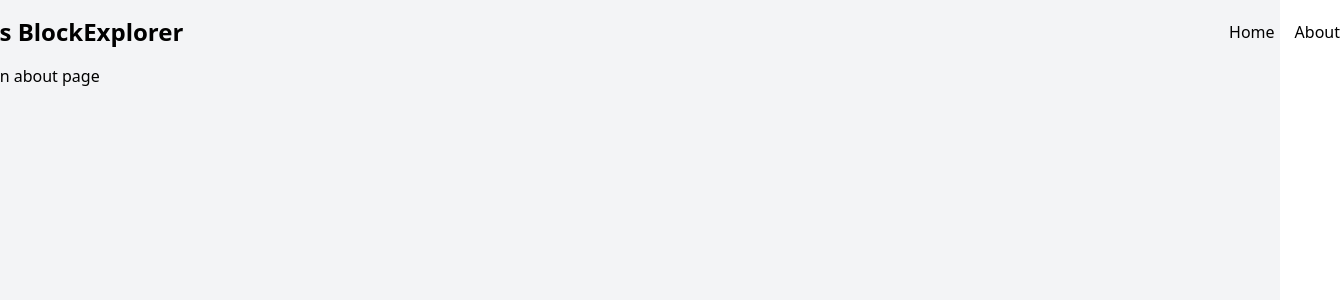
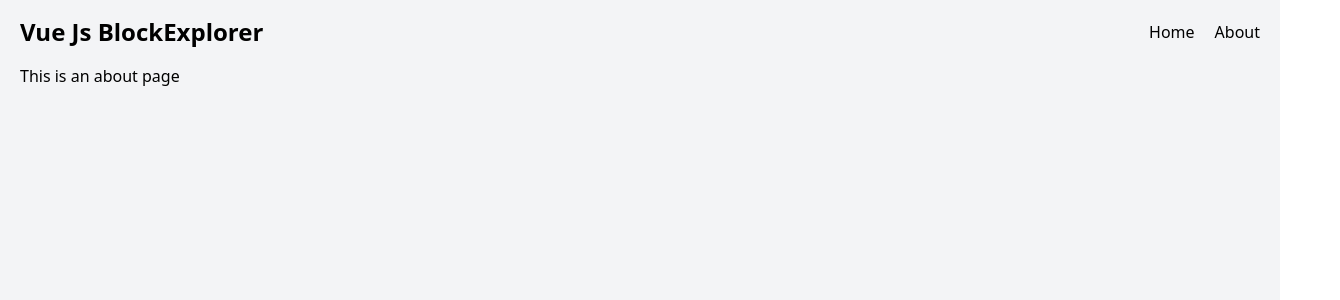
Before and after one commit to hermannleboss/au-blockexplorer-vue, a Vue app: page /about in a window 1280 px wide. Shown: the top 300 px of the page, 1340 px wide, since content can reach past the window. Built offline with nearby package versions, Linux system fonts and the light colour scheme.

Commit message:
feat: Layout style

```diff
--- a/src/App.vue
+++ b/src/App.vue
@@ -5,7 +5,7 @@ import {RouterLink, RouterView} from 'vue-router'
 
 <template>
   <div class="flex justify-center bg-gray-100 min-h-screen">
-    <div class="max-w-5xl" style="min-width: 1400px">
+    <div class="max-w-7xl w-full px-5">
       <div class="flex justify-between">
 
         <h1 class="text-2xl font-bold my-4">Vue Js BlockExplorer</h1>
```
